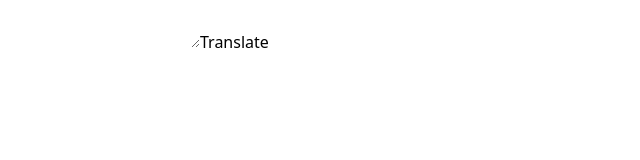
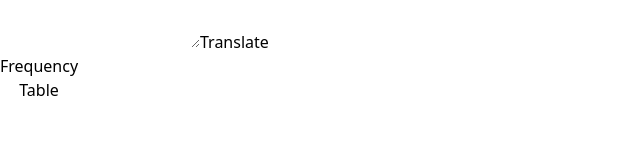
Before and after one commit to SEPOTOM/word-frequency, a React (Vite) app: page / in a window 1280 px wide. Shown: the top 160 px of the page, without its empty margins (0-640 px from the left). Built offline with nearby package versions, Linux system fonts and the light colour scheme.

Commit message:
feat(App): display FrequencyTable component

```diff
--- a/src/App.tsx
+++ b/src/App.tsx
@@ -1,5 +1,10 @@
-import { TextForm } from '@/components';
+import { FrequencyTable, TextForm } from '@/components';
 
-const App = () => <TextForm />;
+const App = () => (
+  <>
+    <TextForm />
+    <FrequencyTable />
+  </>
+);
 
 export default App;
```
